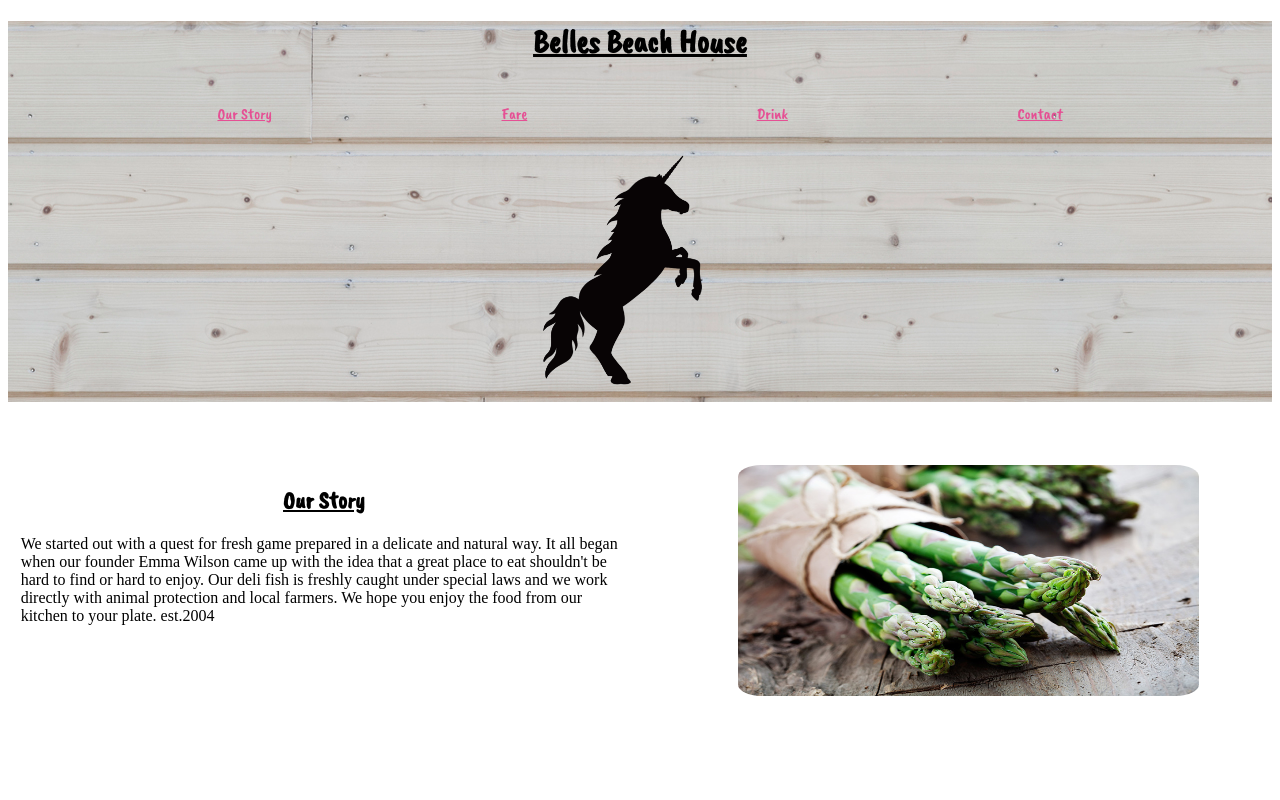
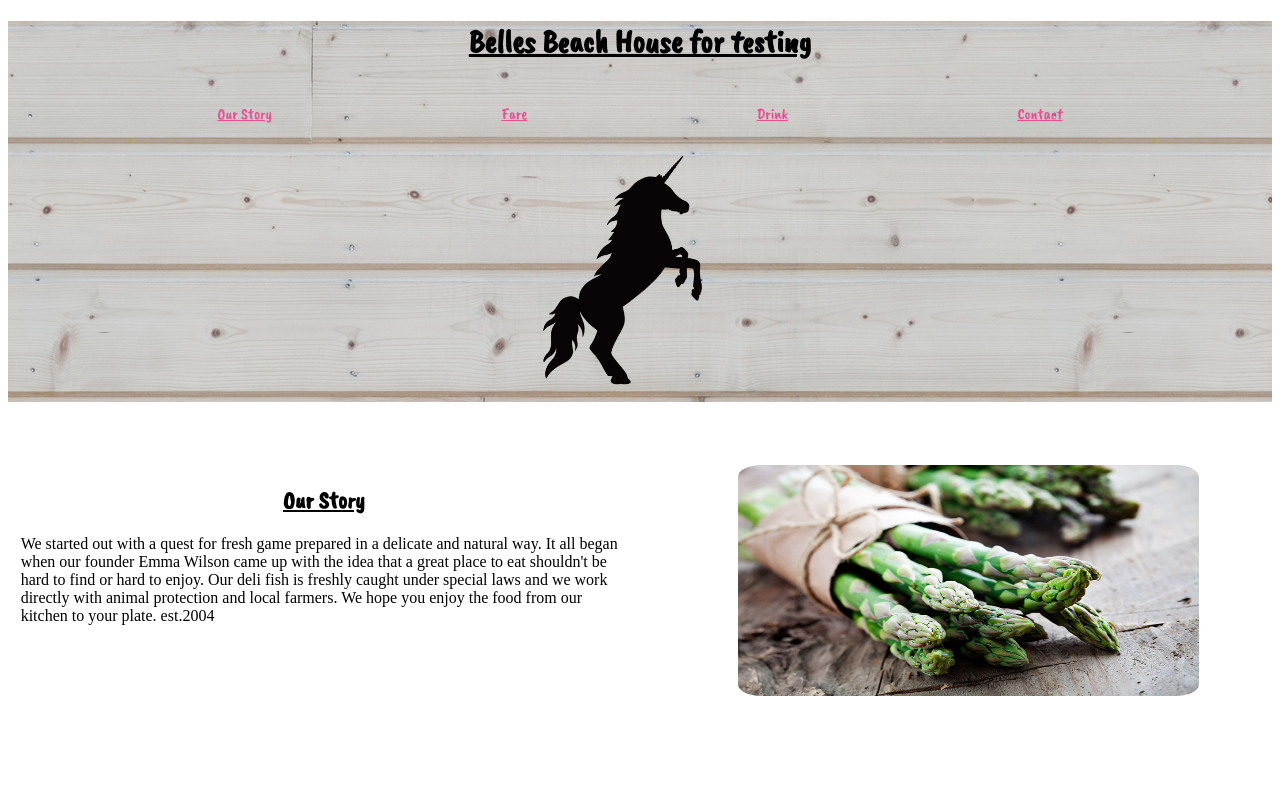
Before and after one commit to Nkhaoula/TP4, a plain HTML site: page index.html in a window 1280 px wide. Shown: the top 800 px of the page. Drawn offline with nearby package versions, Linux system fonts and the light colour scheme; a web font is replaced by a local one.

Commit message:
my test from home

```diff
--- a/index.html
+++ b/index.html
@@ -8,7 +8,7 @@
 </head>
 <body>
     <header class="top">
-        <h1>Belles Beach House</h1>
+        <h1>Belles Beach House for testing</h1>
         <nav>
             <a href="#">Our Story</a>
             <a href="#">Fare</a>
```
Also changed, not shown: test.html (added).
